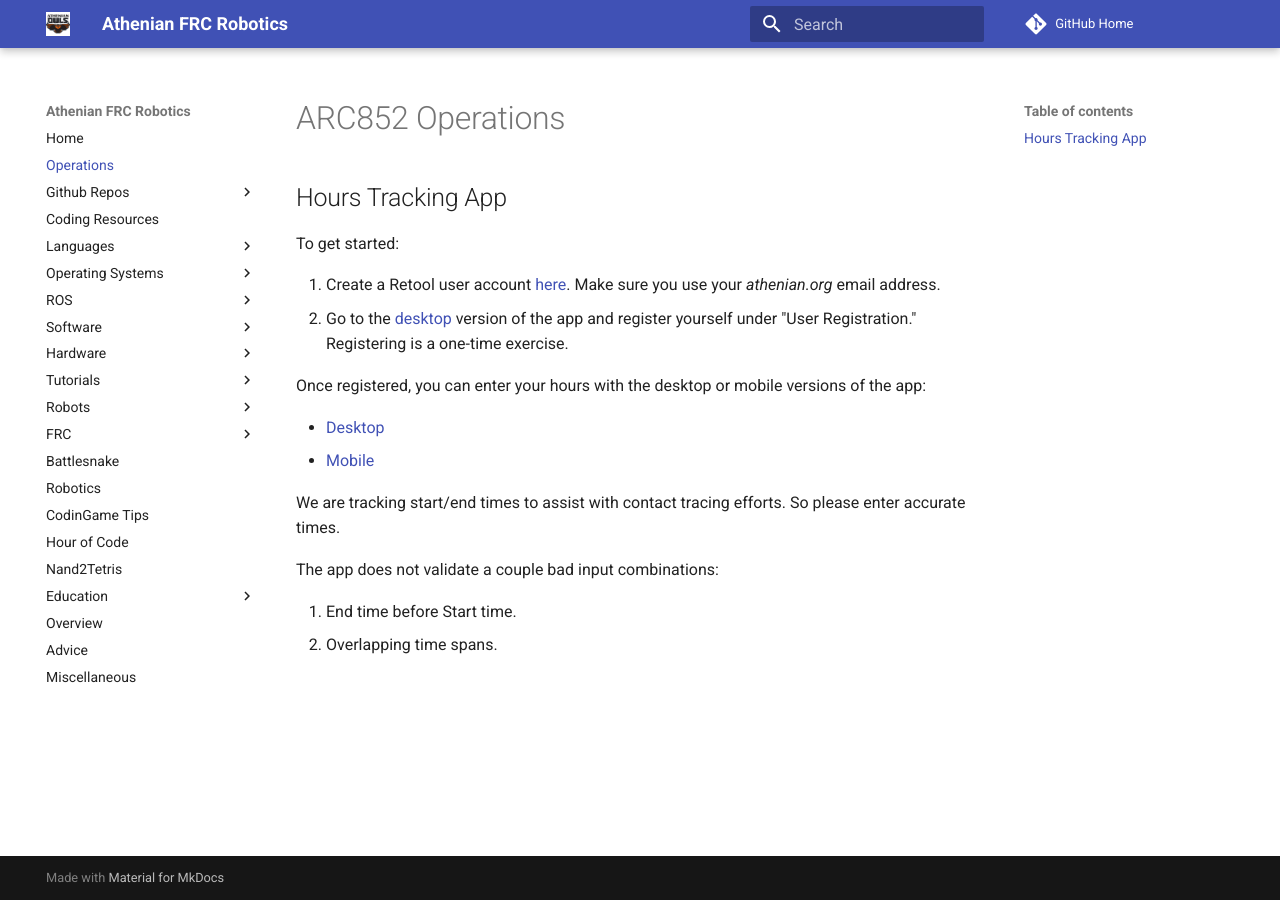
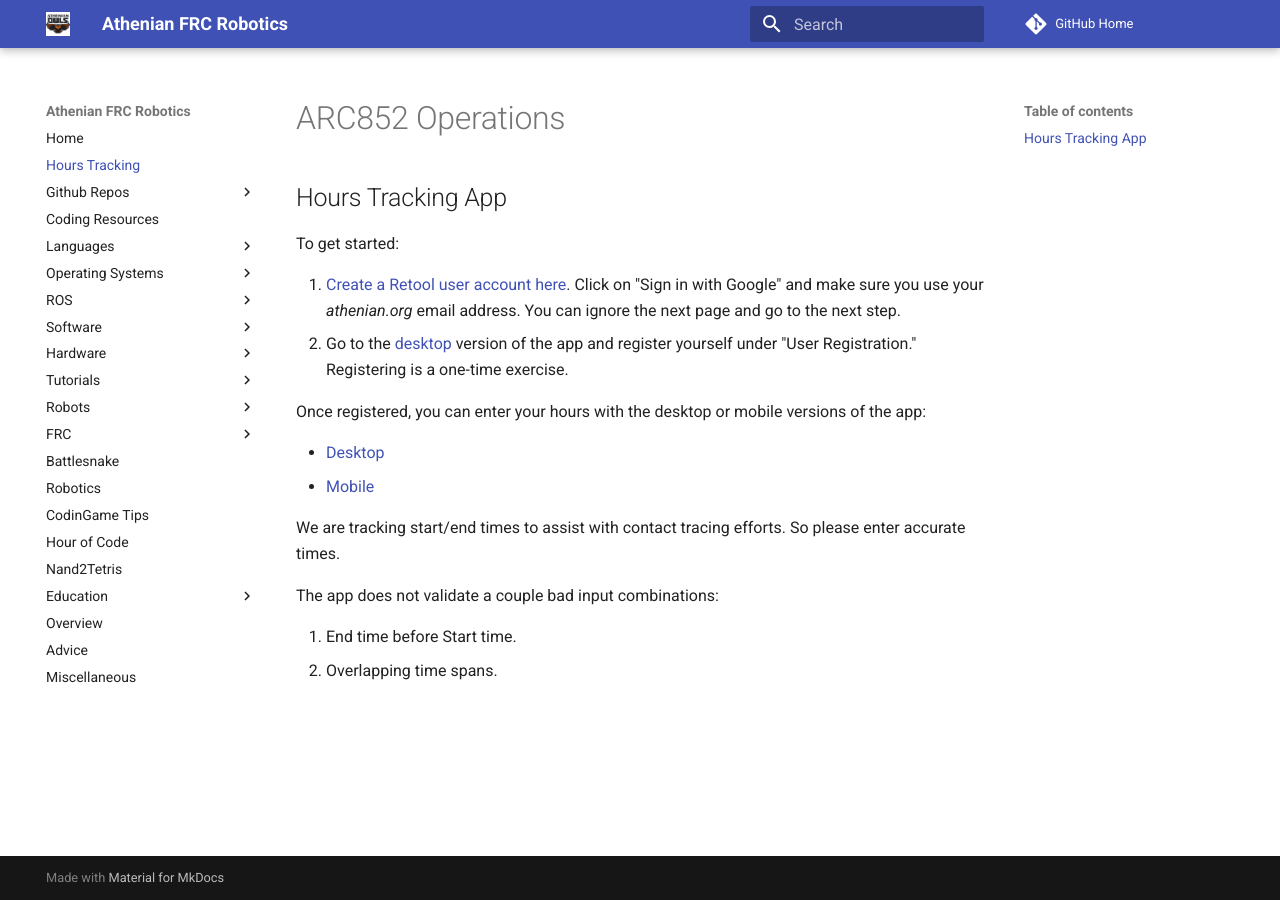
Before and after one commit to athenian-robotics/athenian-robotics-mkdocs, an MkDocs documentation site: the page built from docs/operations.md, in a window 1280 px wide. Built offline with MkDocs 1.6.1 and Material for MkDocs 9.7.7, drawn with Linux system fonts in a browser that asks for light colours; comment, search, counter and statistics services are not loaded.

Commit message:
Update docs

```diff
--- a/docs/operations.md
+++ b/docs/operations.md
@@ -4,8 +4,8 @@
 
 To get started:
 
-1. Create a Retool user account [here](https://login.retool.com/auth/signup). Make sure you use your *athenian.org*
-   email address.
+1. [Create a Retool user account here](https://login.retool.com/auth/signup). Click on "Sign in with Google" and make
+   sure you use your *athenian.org* email address. You can ignore the next page and go to the next step.
 2. Go to the [desktop](https://arc852.retool.com/apps/Hours%20Tracker%20App/User%20Registration)
    version of the app and register yourself under "User Registration." Registering is a one-time exercise.
 
--- a/mkdocs.yml
+++ b/mkdocs.yml
@@ -1,6 +1,6 @@
 nav:
   - Home: index.md
-  - Operations: operations.md
+  - Hours Tracking: operations.md
   - Github Repos:
       - FRC Robotics: https://github.com/athenian-robotics
       - Programming Tutorials: https://github.com/athenian-programming
```
